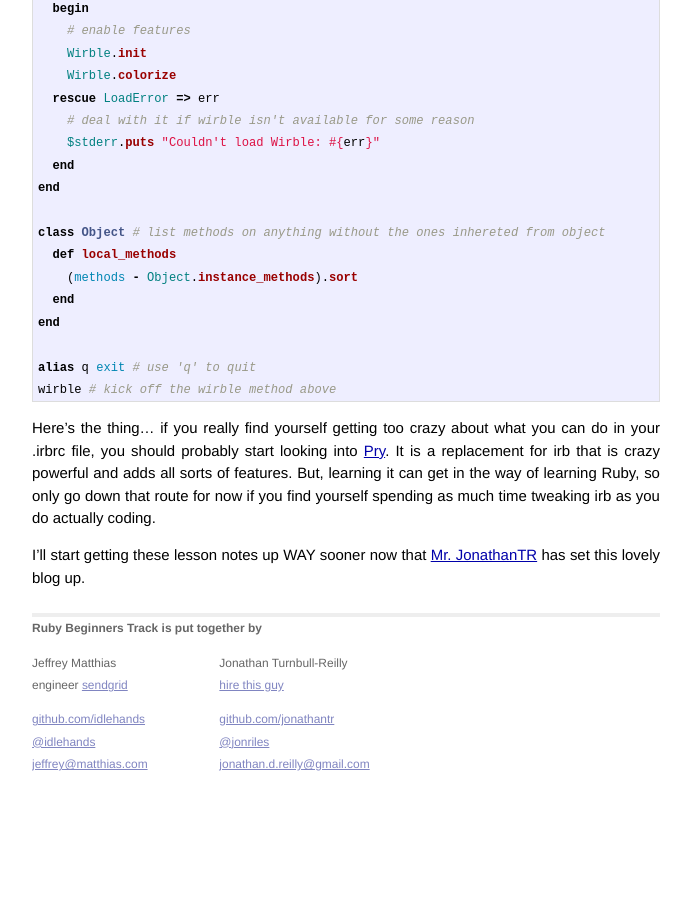
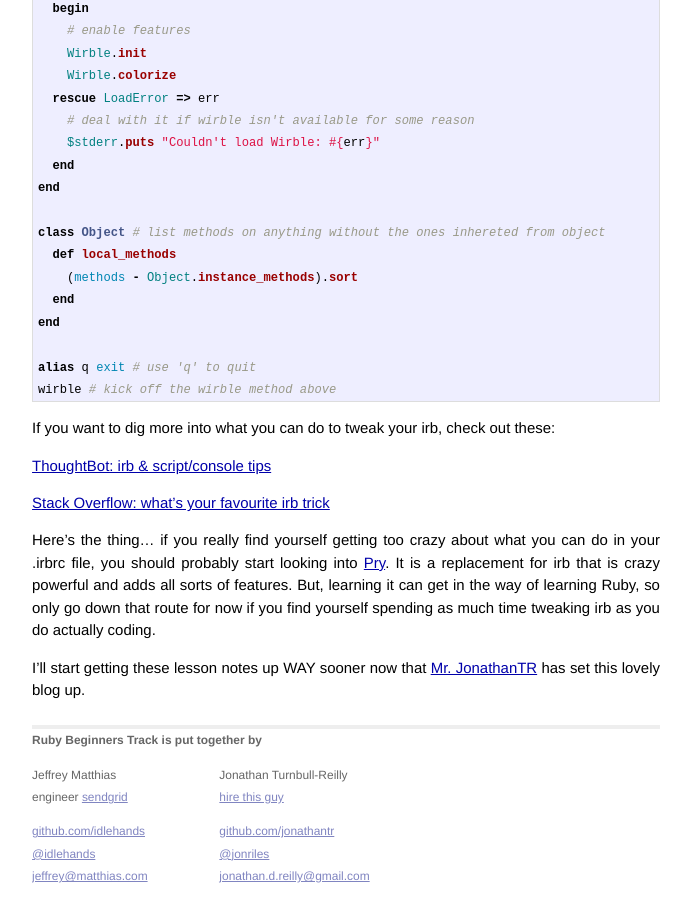
Before and after one commit to rubybeginnerstrack/class, a Jekyll site: the page built from _posts/2014-03-09-customizing-your-irb.markdown, in a window 1280 px wide and 900 px high, scrolled down 2112 px. Shown: the whole window, without its empty margins (294-985 px from the left). Built offline with Jekyll 4.4.1, drawn with Linux system fonts in a browser that asks for light colours; Markdown is read by kramdown in place of the engine named in the settings; a script that is not in the unit is left out; before the commit the page ends 2900 px from its top, so only the background shows below that.

Commit message:
Add links to IRB post.

````diff
--- a/_posts/2014-03-09-customizing-your-irb.markdown
+++ b/_posts/2014-03-09-customizing-your-irb.markdown
@@ -112,7 +112,14 @@ alias q exit # use 'q' to quit
 wirble # kick off the wirble method above
 ```
 
+If you want to dig more into what you can do to tweak your irb, check out these:
+
+[ThoughtBot: irb & script/console tips][tbot]
+
+[Stack Overflow: what's your favourite irb trick][stack]
+
 Here's the thing... if you really find yourself getting too crazy about what you can do in your .irbrc file, you should probably start looking into [Pry][pry]. It is a replacement for irb that is crazy powerful and adds all sorts of features. But, learning it can get in the way of learning Ruby, so only go down that route for now if you find yourself spending as much time tweaking irb as you do actually coding.
+
 
 I'll start getting these lesson notes up WAY sooner now that [Mr. JonathanTR][jonriles] has set this lovely blog up.
 
@@ -121,3 +128,5 @@ I'll start getting these lesson notes up WAY sooner now that [Mr. JonathanTR][jo
 [sublime]: https://www.sublimetext.com/docs/2/osx_command_line.html
 [pry]: http://pryrepl.org/
 [jonriles]: http://twitter.com/jonriles
+[tbot]: http://robots.thoughtbot.com/irb-script-console-tips
+[stack]: http://stackoverflow.com/questions/123494/whats-your-favourite-irb-trick
````
